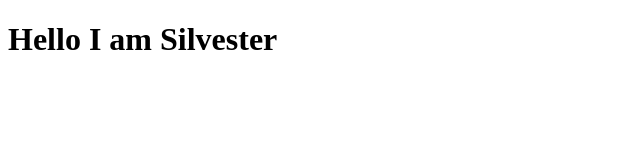
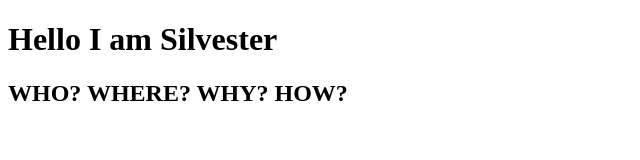
Before and after one commit to Malatezta/Malatezta.github.io, a plain HTML site: page index.html in a window 1280 px wide. Shown: the whole page, without its empty margins (0-640 px from the left). Drawn offline with Linux system fonts and the light colour scheme.

```diff
--- a/index.html
+++ b/index.html
@@ -7,5 +7,6 @@
 </head>
 <body>
  <h1>Hello I am Silvester</h1>
+ <h2>WHO? WHERE? WHY? HOW?</h2>
 </body>
 </html>
```
